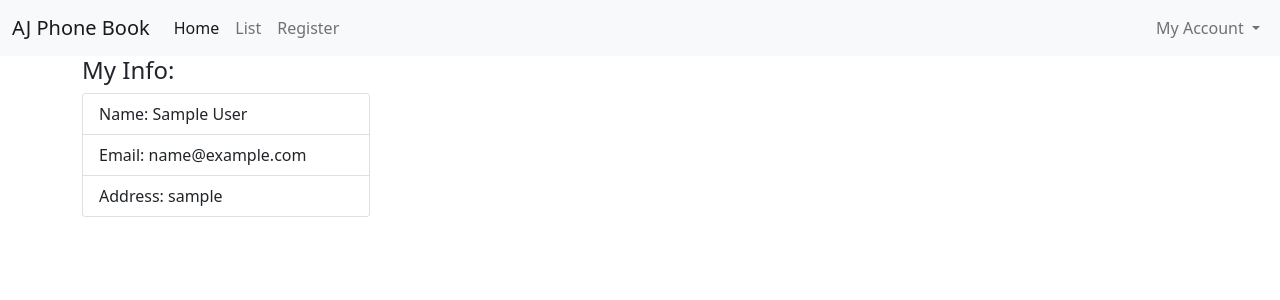
After one commit to FateFormedd/week5, a Flask app: page /myinfo in a window 1280 px wide. The commit adds this page. Shown: the top 300 px of the page. Run offline with Flask 2, Linux system fonts and the light colour scheme; the visitor is signed in with stand-in values (Sample User, id 1); data comes from the database, SQL or seed files in the repository; some libraries are stand-ins or nearby versions.

Commit message:
saving 710

```diff
--- a/day2/app/__init__.py
+++ b/day2/app/__init__.py
@@ -15,4 +15,4 @@ login.login_view = 'login'
 login.login_message = 'YOU SHALL NOT PASS!'
 login.login_message_category = 'danger'
 
-from app import routes
+from app import routes, models
--- a/day2/app/models.py
+++ b/day2/app/models.py
@@ -12,11 +12,13 @@ class User(db.Model, UserMixin):
     id = db.Column(db.Integer, primary_key=True)
     name = db.Column(db.String(150), nullable=False)
     email = db.Column(db.String(150), nullable=False)
+    address = db.Column(db.String(150), nullable=False)
     password = db.Column(db.String(256), nullable=False)
 
-    def __init__(self, name, email, password):
+    def __init__(self, name, email, address, password):
         self.name = name
         self.email = email
+        self.address = address
         self.password = generate_password_hash(password)
 
 
--- a/day2/app/routes.py
+++ b/day2/app/routes.py
@@ -1,8 +1,8 @@
-from app import app
+from app import app, db
 from flask import render_template, request, flash, redirect, url_for
 from app.forms import UserInfo, LoginForm
-from app.models import User
-from flask_login import login_user, logout_user, login_required
+from app.models import User, Book
+from flask_login import login_user, logout_user, login_required, current_user
 from werkzeug.security import check_password_hash
 
 
@@ -13,10 +13,18 @@ def index():
     return render_template('index.html', title=title)
 
 
-@app.route('/book', methods=['GET', 'POST'])
+@app.route('/myinfo')
+@login_required
+def myinfo():
+    title = "AJ Book | MY INFO"
+    return render_template('myinfo.html', title=title)
+
+
+@app.route('/book')
 def book():
     title = "AJ Book | BOOK"
     return render_template('book.html', title=title)
+
 
 @app.route('/register', methods=['GET', 'POST'])
 def register():
@@ -33,13 +41,14 @@ def register():
         db.session.add(new_entry)
         db.session.commit()
 
-        new_user = User(name, email, password)
+        new_user = User(name, email, address, password)
         db.session.add(new_user)
         db.session.commit()
 
         flash("You have registered", 'success')
         return redirect(url_for('index'))
     return render_template('register.html', form=form, title=title)
+
 
 @app.route('/login', methods=['GET', 'POST'])
 def login():
@@ -60,6 +69,7 @@ def login():
         return redirect(url_for('index'))
     return render_template('login.html', title=title, form=form)
 
+
 @app.route('/logout')
 @login_required
 def logout():
--- a/day2/app/templates/login.html
+++ b/day2/app/templates/login.html
@@ -1,7 +1,7 @@
 {% extends 'base.html' %}
 
 {% block content %}
-
+<h4>LOGIN</h4>
 <form action="" method="POST">
     {{ form.hidden_tag() }}
     <div class="form-group">
--- /dev/null
+++ b/day2/app/templates/myinfo.html
@@ -0,0 +1,16 @@
+
+{% extends 'base.html' %}
+
+{% block content %}
+
+    <h4>My Info:</h4>
+
+    <div class="card" style="width: 18rem;">
+        <ul class="list-group list-group-flush">
+            <li class="list-group-item">Name: {{ current_user.name }}</li>
+            <li class="list-group-item">Email: {{ current_user.email }}</li>
+            <li class="list-group-item">Address: {{ current_user.address }}</li>
+        </ul>
+    </div>
+
+{% endblock content %}
--- a/day2/app/templates/nav.html
+++ b/day2/app/templates/nav.html
@@ -16,9 +16,16 @@
           </li>
         </ul>
         <ul class="navbar-nav ms-auto">
-          {% if current_user.validate %}
-          <li class="nav-item">
-            <a class="nav-link" href="{{ url_for('logout') }}">Logout</a>
+          {% if current_user.is_authenticated %}
+          <li class="nav-item dropdown">
+            <a class="nav-link dropdown-toggle" href="#" id="navbarDropdown" role="button" data-bs-toggle="dropdown" aria-expanded="false">
+              My Account
+            </a>
+            <ul class="dropdown-menu dropdown-menu-end" aria-labelledby="navbarDropdown">
+              <li><a class="dropdown-item" href="{{ url_for('myinfo') }}">My Info</a></li>
+              <li><hr class="dropdown-divider"></li>
+              <li><a class="dropdown-item" href="{{ url_for('logout') }}">Logout</a></li>
+            </ul>
           </li>
           {% else %}
           <li class="nav-item">
--- a/day2/config.py
+++ b/day2/config.py
@@ -3,6 +3,6 @@ import os
 class Config():
     FLASK_APP = os.environ.get('FLASK_APP')
     FLASK_ENV = os.environ.get('FLASK_ENV')
-    SECRET_KEY = 'any type of string'
-    SQLALCHEMY_DATABASE_URL = os.environ.get('DATABASE_URL') or 'sqlite:///' + os.path.join(basedir, 'app.db')
+    SECRET_KEY = os.environ.get('SECRET_KEY')
+    SQLALCHEMY_DATABASE_URI = os.environ.get('DATABASE_URL') or 'sqlite:///' + os.path.join(basedir, 'app.db')
     SQLALCHEMY_TRACK_MODIFICATIONS = False
--- a/day2/run.py
+++ b/day2/run.py
@@ -1,4 +1,9 @@
-from app import app
+from app import app, db
+from app.models import User, Book
 
 if __name__ == '__main__':
     app.run()
+
+@app.shell_context_processor
+def make_shell_context():
+    return {'db': db, 'User': User, 'Book': Book}
```
Also changed, not shown: day2/app/templates/book.html (+10 -0 lines), day2/migrations/versions/1c9e633c51aa_.py (added, +28 -0 lines), day2/migrations/versions/29466a2feeed_.py (added, +42 -0 lines).
